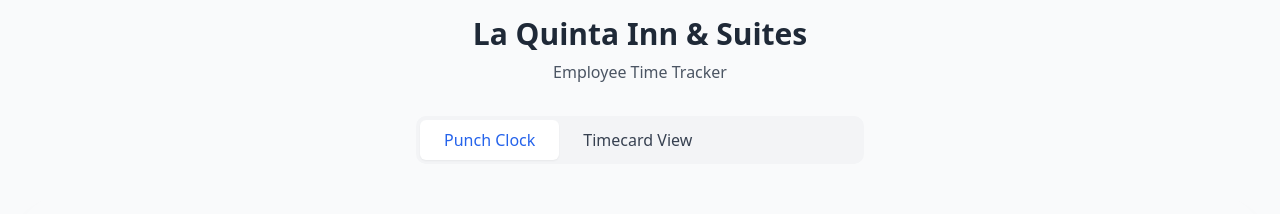
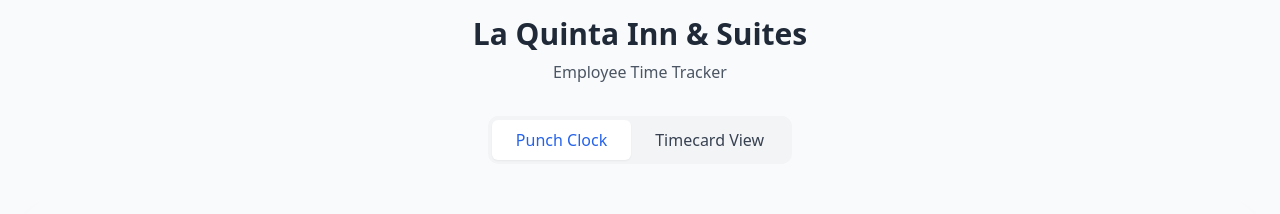
Before and after one commit to Guiller2323/HourTracker, a Next.js app: page / in a window 1280 px wide. Shown: the top 214 px of the page. Built offline with nearby package versions, Linux system fonts and the light colour scheme; no server answers; the database is empty.

Commit message:
UI: simplify header/tabs layout; remove extra white card around tab buttons so Punch Clock/Timecard sit directly above content

```diff
--- a/src/app/globals.css
+++ b/src/app/globals.css
@@ -39,6 +39,7 @@
   --pill-inner-radius: 6px; /* matches rounded-md */
   --pill-pad: 4px; /* matches p-1 */
   display: flex;
+  width: fit-content;
   background-color: #f3f4f6; /* tailwind gray-100 */
   border-radius: calc(var(--pill-inner-radius) + var(--pill-pad));
   padding: var(--pill-pad);
--- a/src/app/page.tsx
+++ b/src/app/page.tsx
@@ -79,7 +79,7 @@
 
         {/* Tab Navigation */}
         <div className="flex justify-center mb-6 sm:mb-8">
-          <div className="pill-outer w-full max-w-md">
+          <div className="pill-outer" style={{ width: 'fit-content' }}>
             <button
               onClick={() => setActiveTab('punch')}
               className={`px-6 py-2 rounded-md font-medium transition-all ${
```
